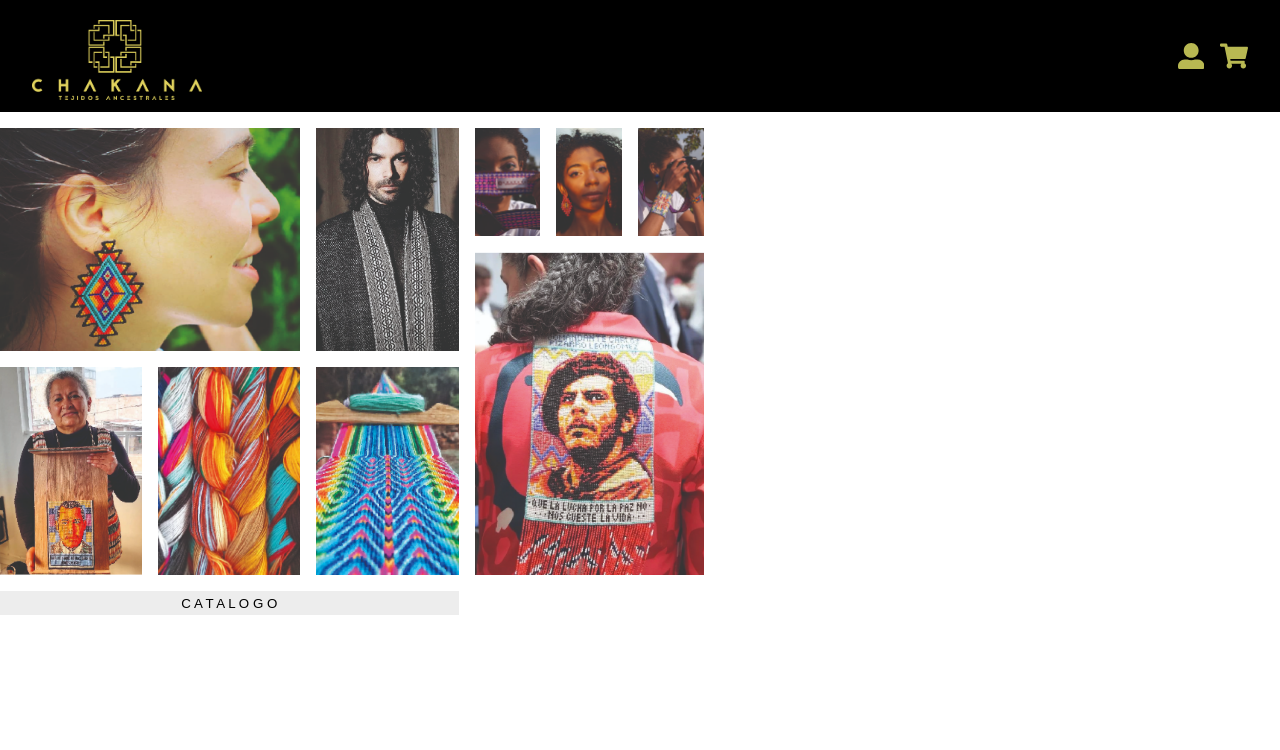
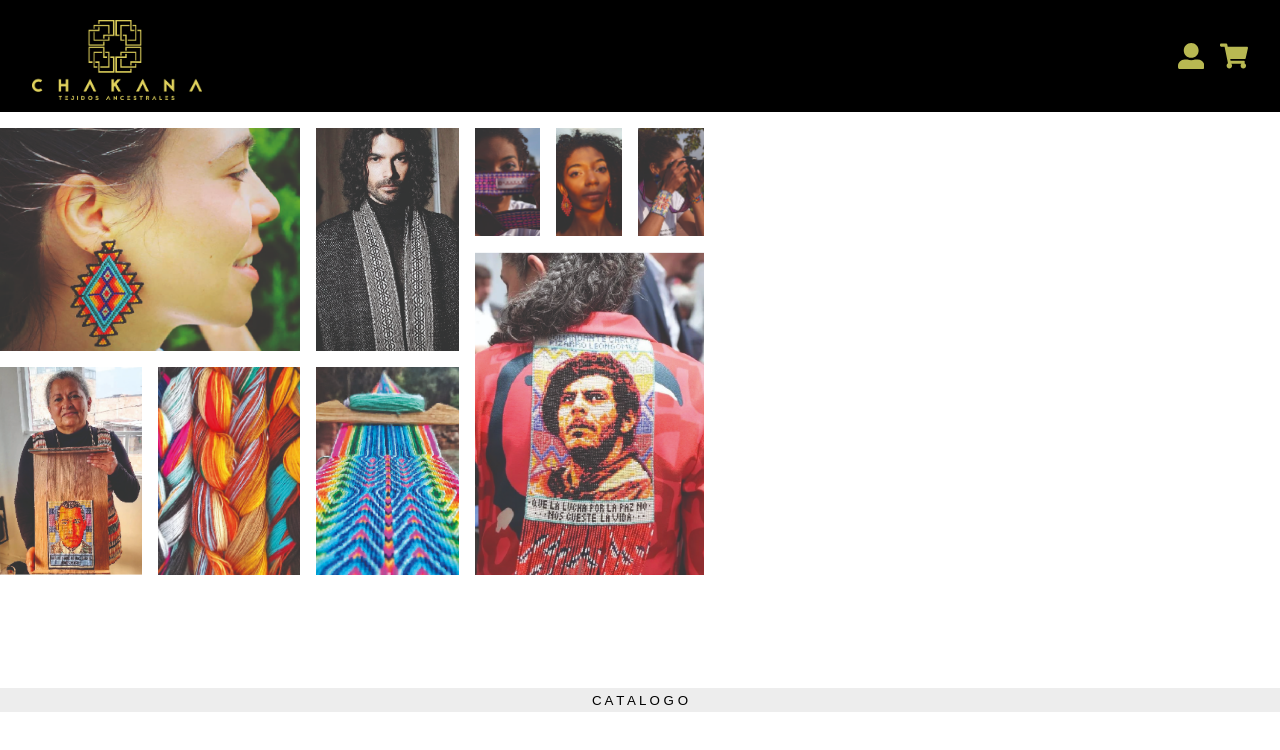
Before and after one commit to SofiaOviedo24/Chakana_Shop, a React (Vite) app: page / in a window 1280 px wide. Shown: the top 750 px of the page. Built offline with nearby package versions, Linux system fonts and the light colour scheme.

Commit message:
Correccion de Main.jsx para agregar boton

```diff
--- a/src/Componentes/Main.jsx
+++ b/src/Componentes/Main.jsx
@@ -2,25 +2,24 @@ import MainStyle from "../css/Main.module.css";
 
 const Main = () => {
   return (
+    <section className={MainStyle.shop}>
       <section className={MainStyle.galeria}>
-
         <article className={MainStyle.left}>
           <picture className={MainStyle.pic1}>
-          <img src="/imgs/06_P5.jpg" alt="Strap 06"/>
+            <img src="/imgs/06_P5.jpg" alt="Strap 06" />
           </picture>
           <picture className={MainStyle.pic2}>
-          <img src="/imgs/07_P6.jpg" alt="Strap 07"/>
+            <img src="/imgs/07_P6.jpg" alt="Strap 07" />
           </picture>
           <picture className={MainStyle.pic3}>
-          <img src="/imgs/08_P7.jpg" alt="Strap 08"/>
+            <img src="/imgs/08_P7.jpg" alt="Strap 08" />
           </picture>
           <picture className={MainStyle.pic4}>
-          <img src="/imgs/09_P8.jpg" alt="Strap 09"/>
+            <img src="/imgs/09_P8.jpg" alt="Strap 09" />
           </picture>
           <picture className={MainStyle.pic5}>
-          <img src="/imgs/10_P9.jpg" alt="Strap 10"/>
+            <img src="/imgs/10_P9.jpg" alt="Strap 10" />
           </picture>
-
         </article>
         <article className={MainStyle.right}>
           <picture className={MainStyle.pic7}>
@@ -36,15 +35,11 @@ const Main = () => {
             <img src="/imgs/02_P1.jpg" alt="tejido carlos pizarro" />
           </picture>
         </article>
-
+      </section>
       <span>
-      <button className={MainStyle.catalogo}>
-       C A T A L O G O
-      </button>
+        <button className={MainStyle.catalogo}>C A T A L O G O</button>
       </span>
-
     </section>
-
   );
 };
 
```
Lines whose indentation alone changed are shown as unchanged.
